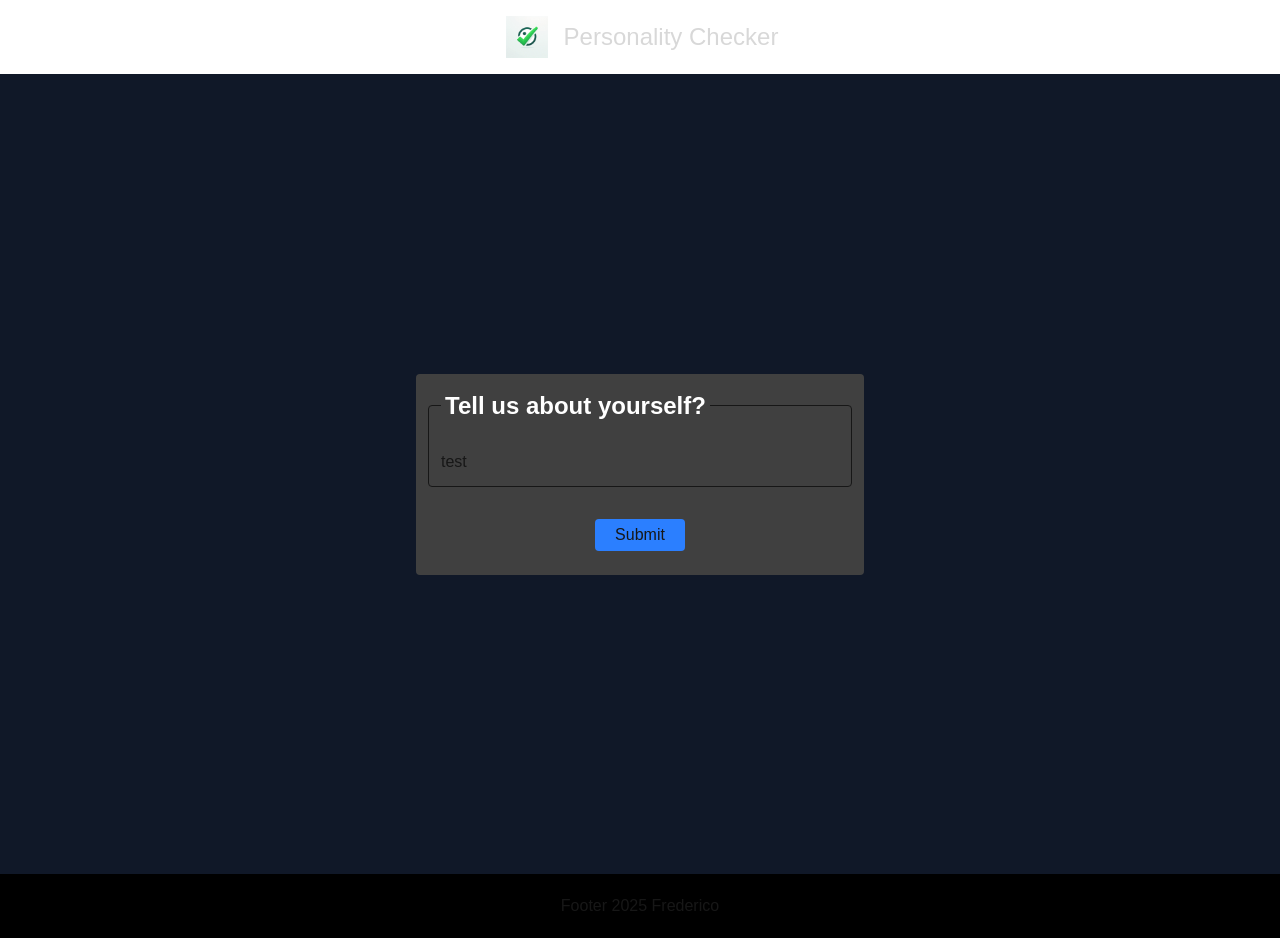
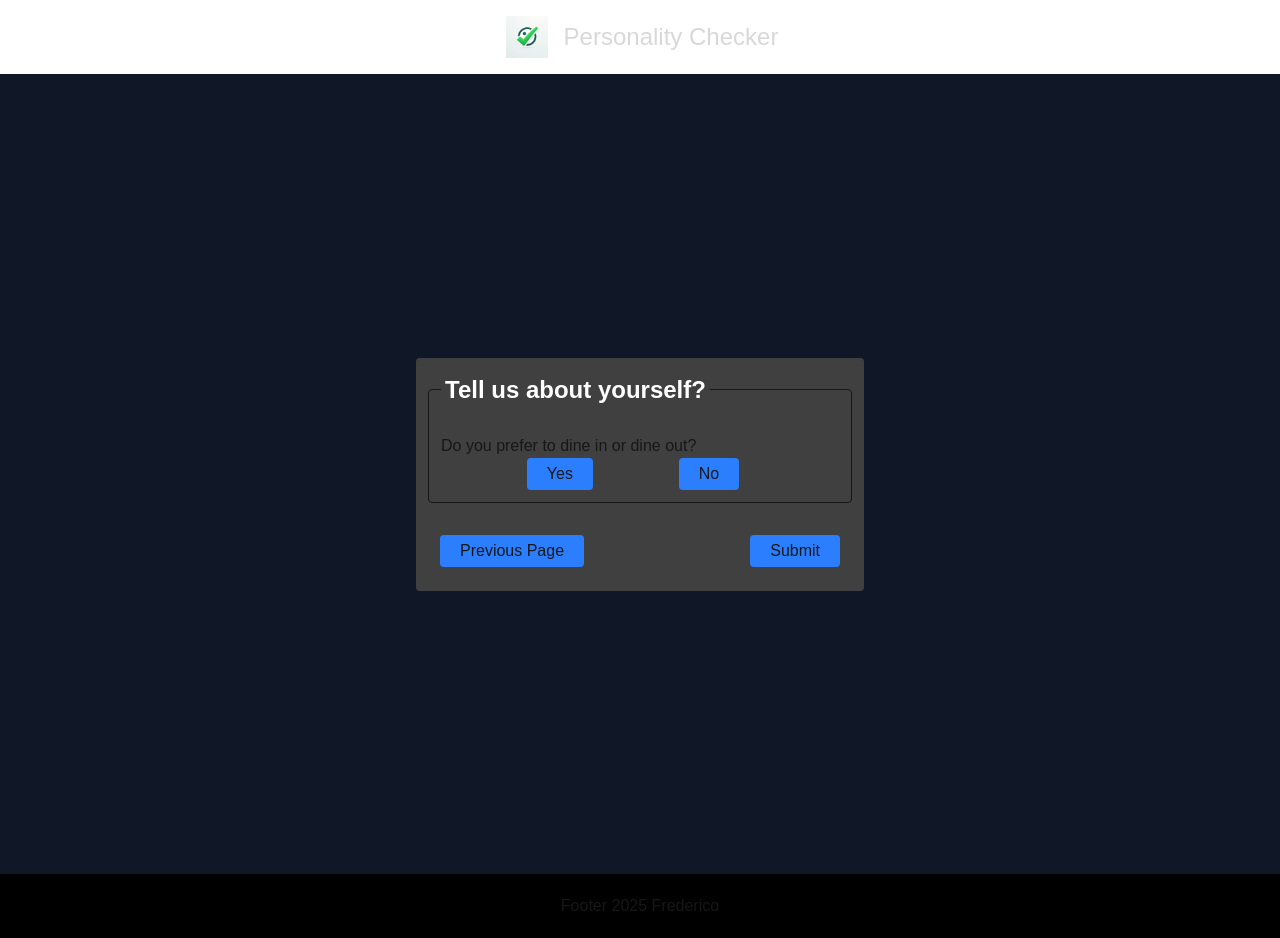
Before and after one commit to FredH2O/basic-ts-form, a Next.js app: page /Page4 in a window 1280 px wide. Built offline with nearby package versions, Linux system fonts and the light colour scheme.

Commit message:
bug: issue with pressing button submits the whole page

```diff
--- a/app/Page3/page.tsx
+++ b/app/Page3/page.tsx
@@ -17,7 +17,7 @@ const Page3 = () => {
 
   return (
     <FormSection
-      onSubmit={handleSubmit}
+      next="/Page4"
       previous="/Page2"
       closeResult={handleReset}
       result={result}
--- a/app/Page4/page.tsx
+++ b/app/Page4/page.tsx
@@ -1,9 +1,20 @@
+"use client";
 import FormSection from "../../components/FormSection";
 import EatWhereQuestion from "../../components/Questions_4/EatWhereQuestion";
+import { useFormContext } from "../context/FormContext";
 
 const Page4 = () => {
+  const { handleSubmit, submitQuestion, handleReset, result } =
+    useFormContext();
+
   return (
-    <FormSection>
+    <FormSection
+      onSubmit={handleSubmit}
+      closeResult={handleReset}
+      result={result}
+      name={submitQuestion.name}
+      previous="/Page3"
+    >
       <EatWhereQuestion />
     </FormSection>
   );
--- a/app/context/FormContext.tsx
+++ b/app/context/FormContext.tsx
@@ -16,6 +16,7 @@ export type FormValues = {
   frustration: string;
   approach: string;
   recharge: string;
+  eating: string;
 };
 
 type ScoreValue = {
@@ -36,7 +37,9 @@ type FormContextType = {
   otherAnswer: boolean;
   setOtherAnswer: Dispatch<SetStateAction<boolean>>;
   handleChange: (
-    e: ChangeEvent<HTMLInputElement | HTMLSelectElement | HTMLTextAreaElement>
+    e:
+      | ChangeEvent<HTMLInputElement | HTMLSelectElement | HTMLTextAreaElement>
+      | MouseEvent
   ) => void;
   handleSubmit: (e: FormEvent<HTMLFormElement>) => void;
   score: ScoreValue;
@@ -77,6 +80,7 @@ export const FormProvider = ({ children }: { children: ReactNode }) => {
     frustration: "",
     approach: "",
     recharge: "",
+    eating: "",
   });
   const [score, setScore] = useState<FormContextType["score"]>(initialScore);
   const [otherAnswer, setOtherAnswer] = useState<boolean>(false);
@@ -103,9 +107,15 @@ export const FormProvider = ({ children }: { children: ReactNode }) => {
   };
 
   const handleChange = (
-    e: ChangeEvent<HTMLInputElement | HTMLSelectElement | HTMLTextAreaElement>
+    e:
+      | ChangeEvent<HTMLInputElement | HTMLSelectElement | HTMLTextAreaElement>
+      | MouseEvent
   ) => {
-    const { name, value } = e.target;
+    const target = e.target as HTMLButtonElement;
+
+    const name = target.name;
+    const value = target.value;
+
     console.log(
       `Your on ${name.toUpperCase()} + and the value is ${value.toUpperCase()}`
     );
@@ -225,6 +235,7 @@ export const FormProvider = ({ children }: { children: ReactNode }) => {
       frustration: "",
       approach: "",
       recharge: "",
+      eating: "",
     });
 
     setScore(initialScore); //reset
--- a/components/Questions_4/EatWhereQuestion.tsx
+++ b/components/Questions_4/EatWhereQuestion.tsx
@@ -1,7 +1,21 @@
-import FormSection from "../FormSection";
+"use client";
+import YesOrNo from "../YesOrNo";
+import { useFormContext } from "../../app/context/FormContext";
 
 const EatWhereQuestion = () => {
-  return <div>test</div>;
+  const { handleChange } = useFormContext();
+
+  return (
+    <div>
+      <YesOrNo
+        name="eating"
+        question="Do you prefer to dine in or dine out?"
+        yesValue="introvert"
+        noValue="extrovert"
+        onClick={(e) => handleChange(e as any)}
+      />
+    </div>
+  );
 };
 
 export default EatWhereQuestion;
--- a/components/SuspenseResult.tsx
+++ b/components/SuspenseResult.tsx
@@ -1,3 +1,4 @@
+"use client";
 import PersonalityDescription from "./PersonalityDescription";
 import { FormEvent, useState, useEffect } from "react";
 import Loading from "./Loading";
--- a/components/YesOrNo.tsx
+++ b/components/YesOrNo.tsx
@@ -1,20 +1,32 @@
-import { FormEvent } from "react";
+import { MouseEvent } from "react";
 
 type Props = {
   question: string;
-  value: string;
-  onClick: (e: FormEvent<HTMLButtonElement>) => void;
+  name: string;
+  yesValue: string;
+  noValue: string;
+  onClick: (e: MouseEvent<HTMLButtonElement>) => void;
 };
 
-const YesOrNo = ({ question, value, onClick }: Props) => {
+const YesOrNo = ({ question, name, yesValue, noValue, onClick }: Props) => {
   return (
     <div>
       <p>{question}</p>
-      <div>
-        <button value={value} onClick={onClick} className="">
+      <div className="flex justify-evenly">
+        <button
+          name={name}
+          value={yesValue}
+          onClick={onClick}
+          className="hover:cursor-pointer hover:-translate-y-1 hover:text-black transition-all duration-200 hover:bg-blue-600 px-5 py-1 rounded bg-blue-500"
+        >
           Yes
         </button>
-        <button value={value} onClick={onClick} className="">
+        <button
+          name={name}
+          value={noValue}
+          onClick={onClick}
+          className="hover:cursor-pointer hover:-translate-y-1 hover:text-black transition-all duration-200 hover:bg-blue-600 px-5 py-1 rounded bg-blue-500"
+        >
           No
         </button>
       </div>
```
